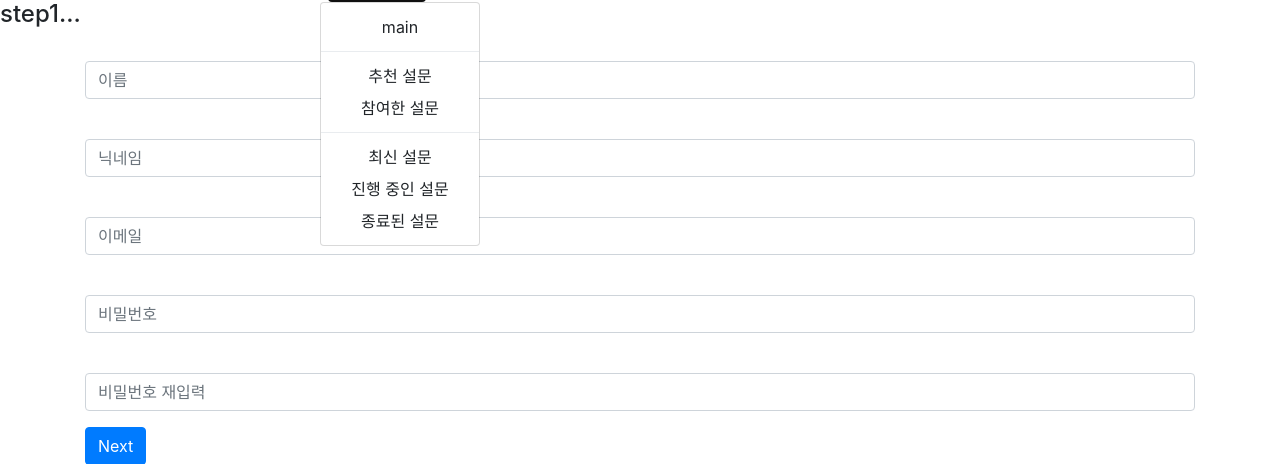
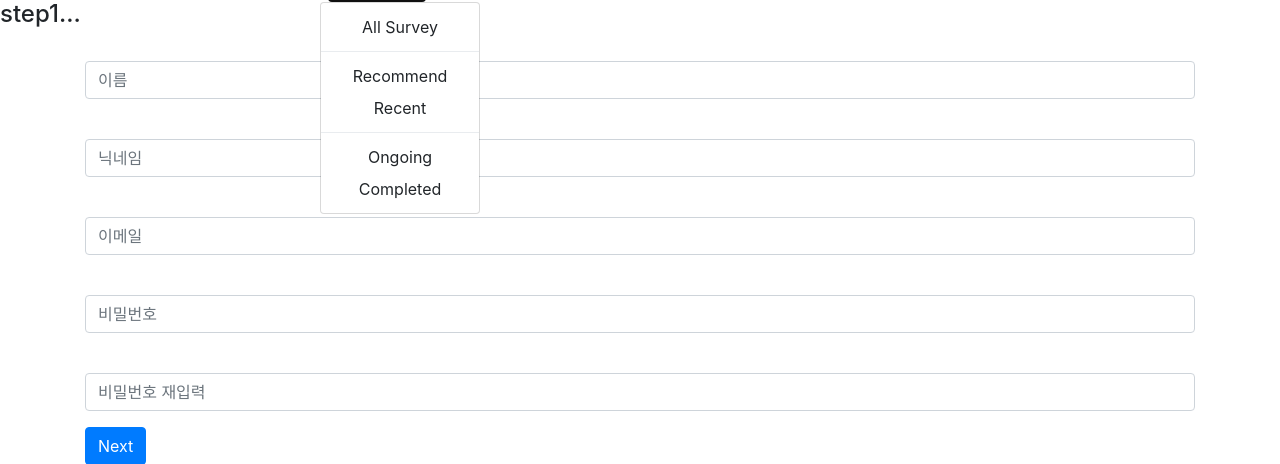
Before and after one commit to pirogramming/BranchTown, a Django app: page /accounts/signup/ in a window 1280 px wide, after a click that opens the changed part. Shown: the part 76-540 px from the top of the page. Run offline with Django 3.2, Linux system fonts and the light colour scheme; some libraries are stand-ins or nearby versions.

Commit message:
카드부분 추가 수정

```diff
--- a/board/urls.py
+++ b/board/urls.py
@@ -8,10 +8,13 @@ urlpatterns = [
     path('<int:pk>/', views.survey_detail, name='survey_detail'),
 
     path('', views.main, name='main'),
+
     path('interest/', views.survey_interest, name='survey_interest'),
+    path('recent/', views.survey_recent, name='survey_recent'),
+
+    path('ongoing/', views.survey_ongoing, name='survey_ongoing'),
+    path('complete/', views.survey_complete, name='survey_complete'),
+
     path('tag/<int:pk>/', views.survey_tag, name='survey_tag'),
-    path('ongoing/', views.survey_ongoing, name='survey_ongoing'),
-    path('answer/', views.survey_answer, name='survey_answer'),
-    path('complete/', views.survey_complete, name='survey_complete'),
-    path('recent/', views.survey_recent, name='survey_recent'),
+
 ]
--- a/branchtown/templates/layout.html
+++ b/branchtown/templates/layout.html
@@ -39,14 +39,13 @@
                     </a>
 
                     <div class="dropdown-menu"  aria-labelledby="navbarDropdown" >
-                        <a class="dropdown-item" href="{% url 'board:main' %}" style="font-size : 16px; margin-left :0;">main</a>
+                        <a class="dropdown-item" href="{% url 'board:main' %}" style="font-size : 16px; margin-left :0;">All Survey</a>
                         <div class="dropdown-divider"></div>
-                        <a class="dropdown-item" href="{% url 'board:survey_interest' %}" style="font-size : 16px; margin-left :0;">추천 설문</a>
-                        <a class="dropdown-item" href="#" style="font-size : 16px; margin-left :0;">참여한 설문</a>
+                        <a class="dropdown-item" href="{% url 'board:survey_interest' %}" style="font-size : 16px; margin-left :0;">Recommend</a>
+                        <a class="dropdown-item" href="{% url 'board:survey_recent' %}" style="font-size : 16px; margin-left :0;">Recent</a>
                         <div class="dropdown-divider"></div>
-                        <a class="dropdown-item" href="{% url 'board:survey_recent' %}" style="font-size : 16px; margin-left :0;">최신 설문</a>
-                        <a class="dropdown-item" href="{% url 'board:survey_ongoing' %}" style="font-size : 16px; margin-left :0;">진행 중인 설문</a>
-                        <a class="dropdown-item" href="{% url 'board:survey_complete' %}" style="font-size : 16px; margin-left :0;">종료된 설문</a>
+                        <a class="dropdown-item" href="{% url 'board:survey_ongoing' %}" style="font-size : 16px; margin-left :0;">Ongoing</a>
+                        <a class="dropdown-item" href="{% url 'board:survey_complete' %}" style="font-size : 16px; margin-left :0;">Completed</a>
                     </div>
                 </li>
 
```
Also changed, not shown: board/static/board/css/style.css (+7 -0 lines), board/views.py (+8 -7 lines).
